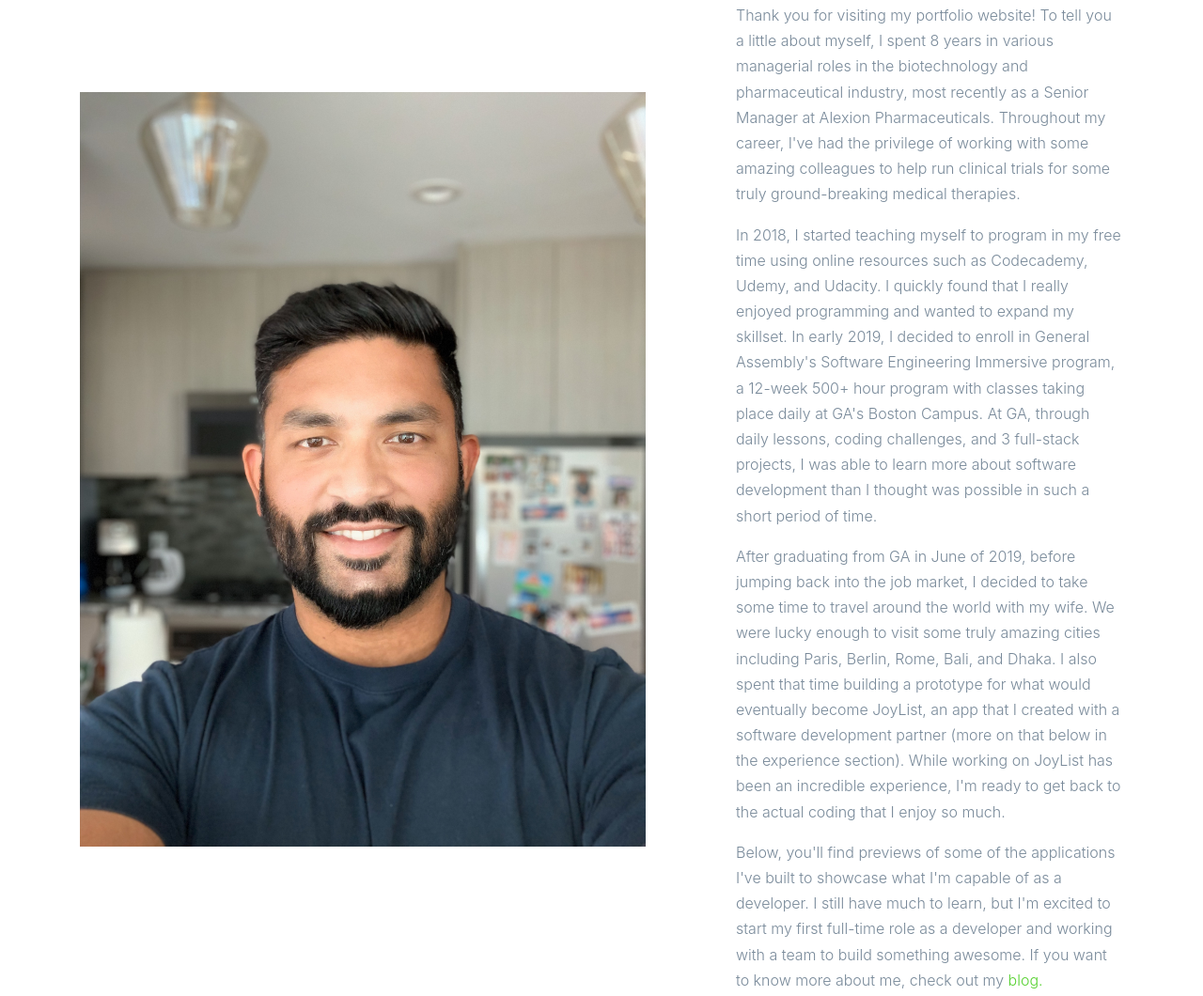
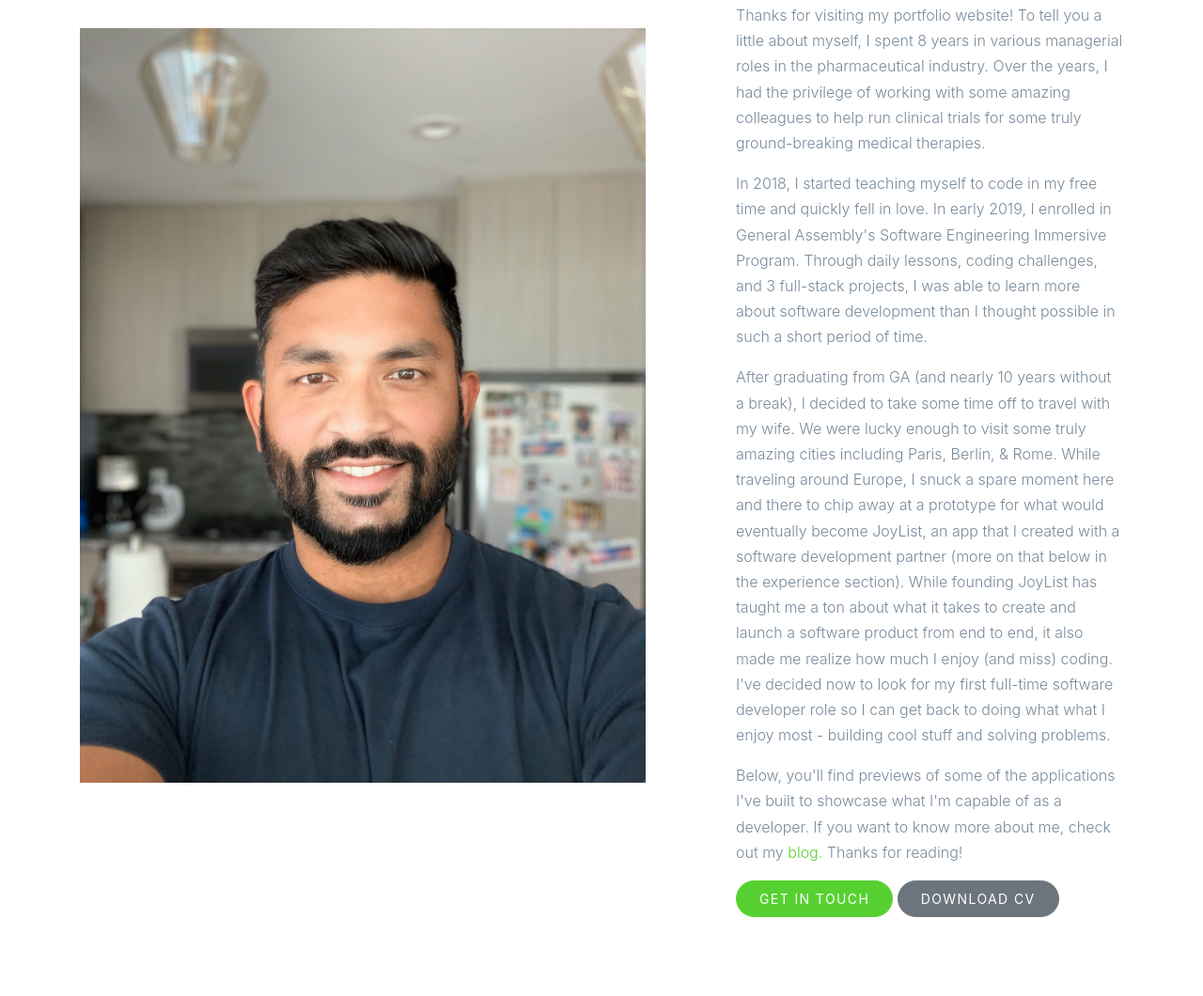
Before and after one commit to shaider0/shaider0.github.io, a plain HTML site: page index.html in a window 1280 px wide. Shown: the part 1009-2069 px from the top of the page at 94% size. Drawn offline with nearby package versions, Linux system fonts and the light colour scheme; some packages are replaced by stand-ins of ours; no server answers; files whose address does not match are found by name.

Commit message:
minor updates

```diff
--- a/index.html
+++ b/index.html
@@ -73,30 +73,33 @@
             <h2>About <strong>Me</strong></h2>
           </div>
           <p class="lead">Software Developer | UX Enthusiast </p>
-          <p class="mb-3">Thank you for visiting my portfolio website! To tell you a little about myself, I spent 8
-            years in various managerial roles in the biotechnology and pharmaceutical industry, most recently as a
-            Senior Manager at Alexion Pharmaceuticals. Throughout my career, I've had the privilege of working with some
+          <p class="mb-3">Thanks for visiting my portfolio website! To tell you a little about myself, I spent 8
+            years in various managerial roles in the pharmaceutical industry. Over the years,
+            I had the privilege of working with some
             amazing colleagues to help run clinical trials for some truly ground-breaking medical therapies. </p>
-          <p class="mb-3">In 2018, I started teaching myself to program in my free time using online resources such as
-            Codecademy, Udemy, and Udacity. I quickly found that I really enjoyed programming and wanted to expand my
-            skillset. In early 2019, I decided to enroll in General Assembly's Software Engineering Immersive program, a
-            12-week 500+ hour program with classes taking place daily at GA's Boston Campus. At GA, through daily
+
+          <p class="mb-3">In 2018, I started teaching myself to code in my free time and quickly fell in love. In early
+            2019, I enrolled in General Assembly's Software Engineering Immersive Program. Through daily
             lessons, coding challenges, and 3 full-stack projects, I was able to learn more about software development
-            than I thought was possible in such a short period of time.</p>
+            than I thought possible in such a short period of time.</p>
 
-          <p class="mb-3">After graduating from GA in June of 2019, before jumping back into the job market, I decided
-            to take some time to travel around the world with my wife. We were lucky enough to visit some truly amazing
-            cities including Paris, Berlin, Rome, Bali, and Dhaka. I also spent that time building a prototype for what
+          <p class="mb-3">After graduating from GA (and nearly 10 years without a break), I decided to take some time
+            off to travel with my wife. We were
+            lucky enough to visit some truly amazing
+            cities including Paris, Berlin, & Rome. While traveling around Europe, I snuck a spare moment here and there
+            to chip
+            away at a prototype for what
             would eventually become JoyList, an app that I created with a software development partner (more on that
-            below in the experience section). While working on JoyList has been an incredible experience, I'm ready to
-            get back to the actual coding that I enjoy so much.
+            below in the experience section). While founding JoyList has taught me a ton about what it takes to
+            create and launch a software product from end to end, it also made me realize how much I enjoy (and miss)
+            coding. I've decided now to look for my first full-time software developer role so I can get back to
+            doing what what I enjoy most - building cool stuff and solving problems.
           </p>
 
           <p class="mb-3">Below, you'll find previews of some of the
-            applications I've built to showcase what I'm capable of as a developer. I still have
-            much to learn, but I'm excited to start my first full-time role as a developer and working with a team to
-            build something awesome. If you want to know more about me, check out my <a
-              href="https://blog.samnoonhaider.com" target="_blank">blog.</a></p>
+            applications I've built to showcase what I'm capable of as a developer. If you want to know more about me,
+            check out my <a href="https://blog.samnoonhaider.com" target="_blank">blog.</a> Thanks for
+            reading!</p>
           <p>
             <a href="#section-contact" class="btn btn-primary px-4 py-2 btn-sm smoothscroll">Get In Touch</a>
             <a href="./resume/SamnoonHaiderResume.pdf" class="btn btn-secondary px-4 py-2 btn-sm">Download CV</a>
```
